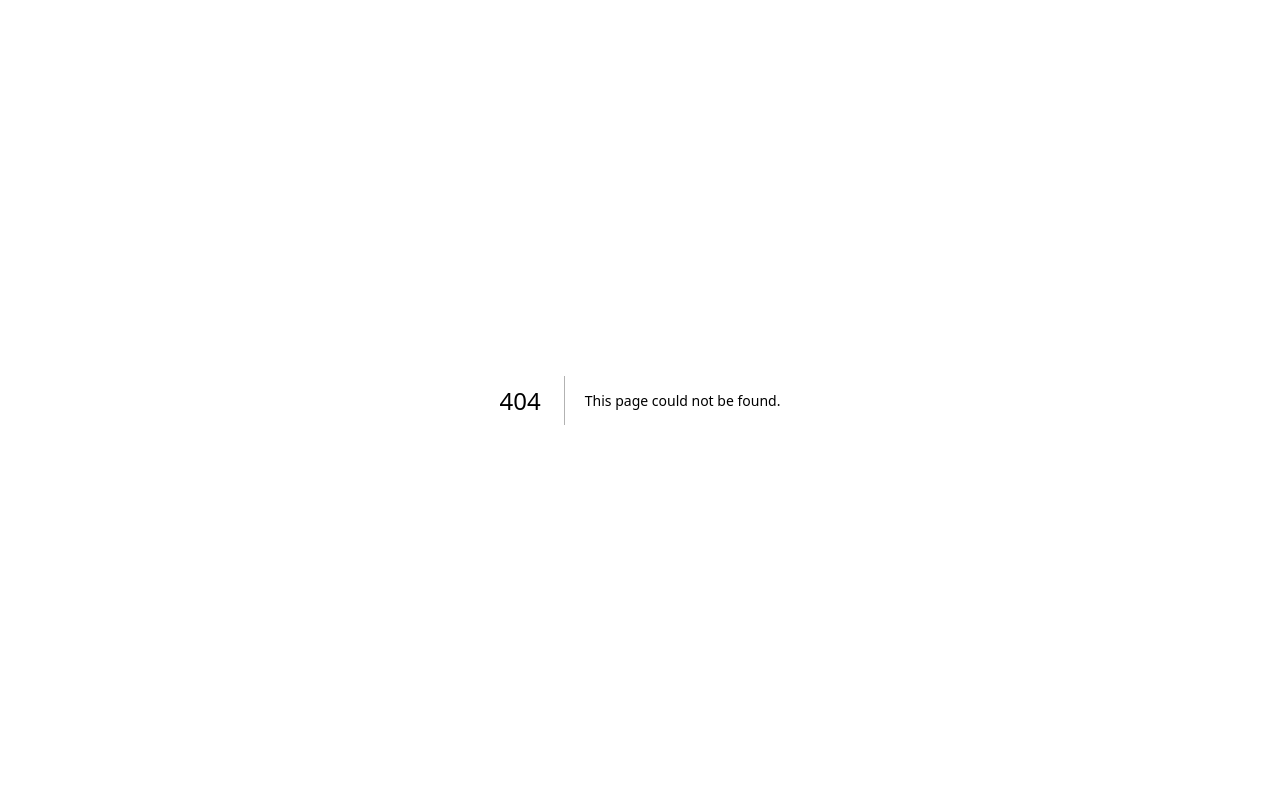
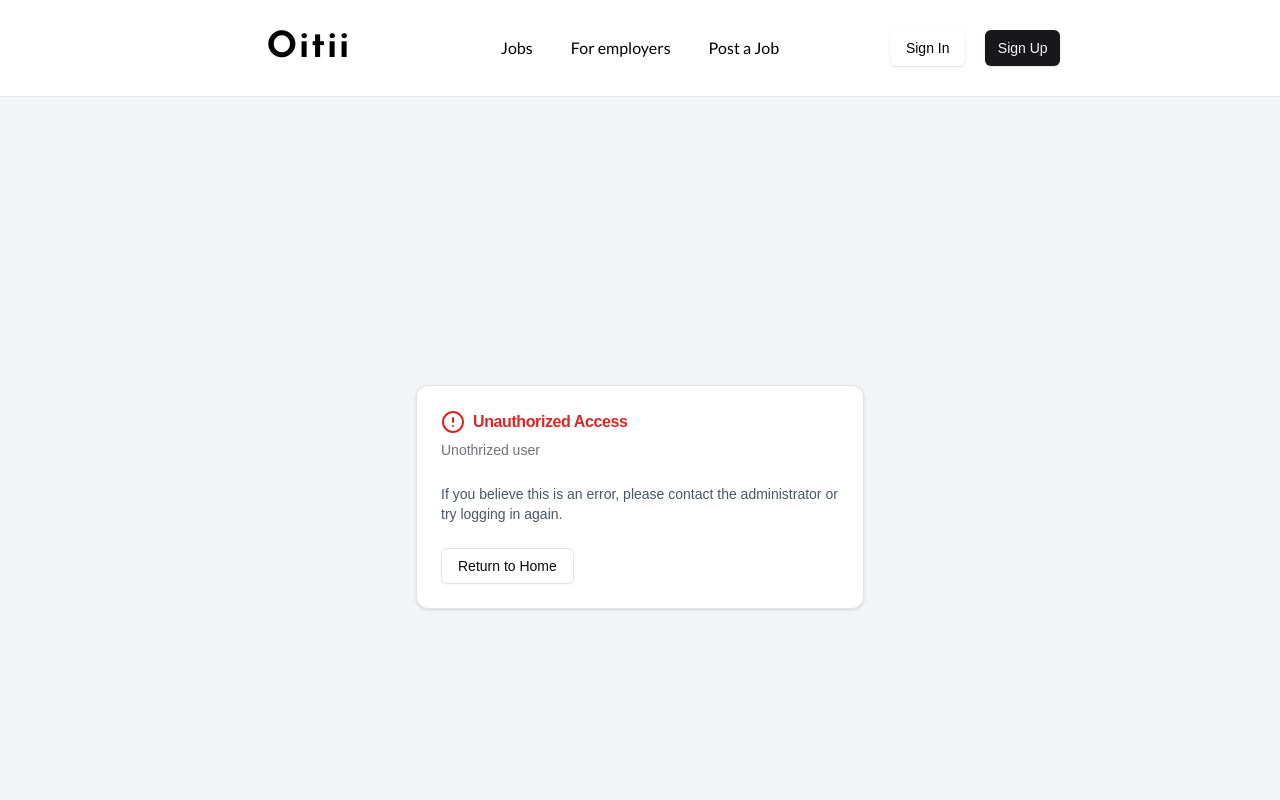
Before and after one commit to TheOverLordEA/oitii, a Next.js app: page /unauthorized in a window 1280 px wide. Before the commit this address had no page. Shown: the top 800 px of the page. Built offline with nearby package versions, Linux system fonts and the light colour scheme; no server answers.

Commit message:
Added logic to handle access to middleware dashboard

```diff
--- /dev/null
+++ b/app/(public-pages)/unauthorized/page.tsx
@@ -0,0 +1,47 @@
+import Link from "next/link";
+import { AlertCircle } from "lucide-react";
+import { Button } from "@/components/ui/button";
+import {
+  Card,
+  CardHeader,
+  CardTitle,
+  CardDescription,
+  CardContent,
+  CardFooter,
+} from "@/components/ui/card";
+
+const redirectPath = "/";
+
+export default function Page() {
+  return (
+    <main>
+      <div className="flex items-center justify-center min-h-screen bg-gray-100">
+        <Card className="w-full max-w-md">
+          <CardHeader>
+            <CardTitle className="flex items-center gap-2 text-red-600">
+              <AlertCircle className="h-6 w-6" />
+              Unauthorized Access
+            </CardTitle>
+            <CardDescription>
+              {/* {message} */}
+              Unothrized user
+            </CardDescription>
+          </CardHeader>
+          <CardContent>
+            <p className="text-sm text-gray-600">
+              If you believe this is an error, please contact the administrator
+              or try logging in again.
+            </p>
+          </CardContent>
+          <CardFooter>
+            <Link href={redirectPath} passHref>
+              <Button variant="outline" className="w-full">
+                Return to Home
+              </Button>
+            </Link>
+          </CardFooter>
+        </Card>
+      </div>
+    </main>
+  );
+}
--- a/app/auth/callback/route.ts
+++ b/app/auth/callback/route.ts
@@ -11,6 +11,8 @@ export async function GET(request: Request) {
   const { searchParams } = new URL(request.url);
   const userType = searchParams.get("user_type");
 
+  console.log(userType);
+
   // const supabaseApp = await createClient();
 
   // console.log("User input", supabaseApp.auth.getUser());
@@ -20,7 +22,7 @@ export async function GET(request: Request) {
 
   const next =
     userType === UserType.JOB_SEEKER
-      ? "/dashboard/job_seeker"
+      ? "/dashboard/job-seeker"
       : userType === UserType.EMPLOYER
       ? "/dashboard/employer"
       : "/";
@@ -32,7 +34,7 @@ export async function GET(request: Request) {
       error,
     } = await supabase.auth.exchangeCodeForSession(code);
 
-    console.log(user);
+    // console.log(userType);
 
     if (!error) {
       const isLocalEnv = process.env.NODE_ENV === "development";
@@ -42,23 +44,28 @@ export async function GET(request: Request) {
           ? "users_job_seekers"
           : "users_employers";
 
-      const { data: userEmployer, error: fetchError } = await supabase
+      console.log(userType, dbUserType);
+
+      const { data: userData, error: fetchError } = await supabase
         .from(dbUserType)
         .select("*")
         .eq("user_id", user?.id)
         .single(); // Assuming user_id is unique
+
+      console.log(userData);
 
       if (fetchError && fetchError.code !== "PGRST116") {
         // Ignore "row not found" errors
         throw fetchError;
       }
 
-      if (userEmployer) {
+      if (userData) {
         // If the user exists, update their is_active status
         const { error: updateError } = await supabase
           .from(dbUserType)
           .update({ is_active: true })
-          .eq("id", user?.id);
+          .eq("user_id", user?.id);
+        console.log(user?.id);
 
         if (updateError) throw updateError;
 
--- a/app/dashboard/actions.ts
+++ b/app/dashboard/actions.ts
@@ -5,7 +5,10 @@ import { revalidatePath } from "next/cache";
 import { redirect } from "next/navigation";
 
 export async function logout() {
+  // const formData = await req.formData
   const supabase = await createClient();
+
+  // const {data, error} = await supabase.from()
 
   const { error } = await supabase.auth.signOut();
 
```
Also changed, not shown: middleware.ts (+82 -8 lines).
